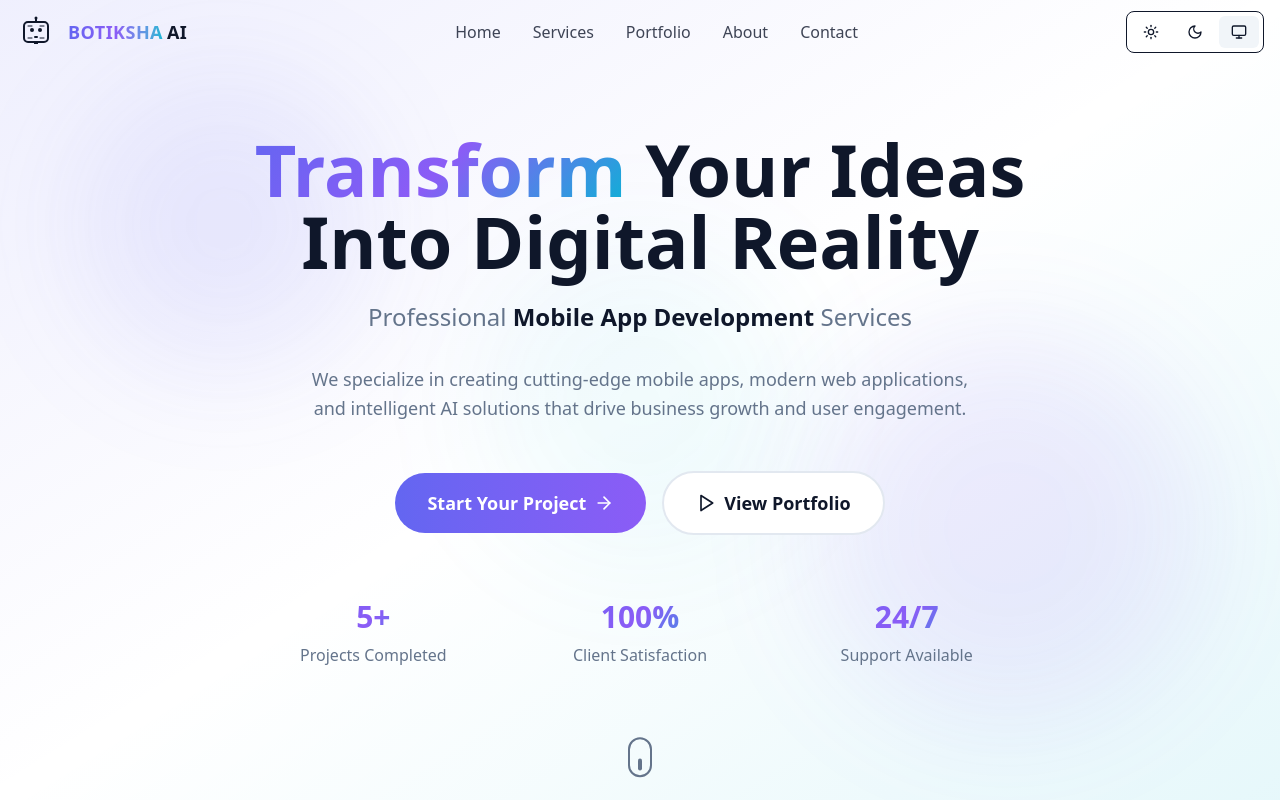
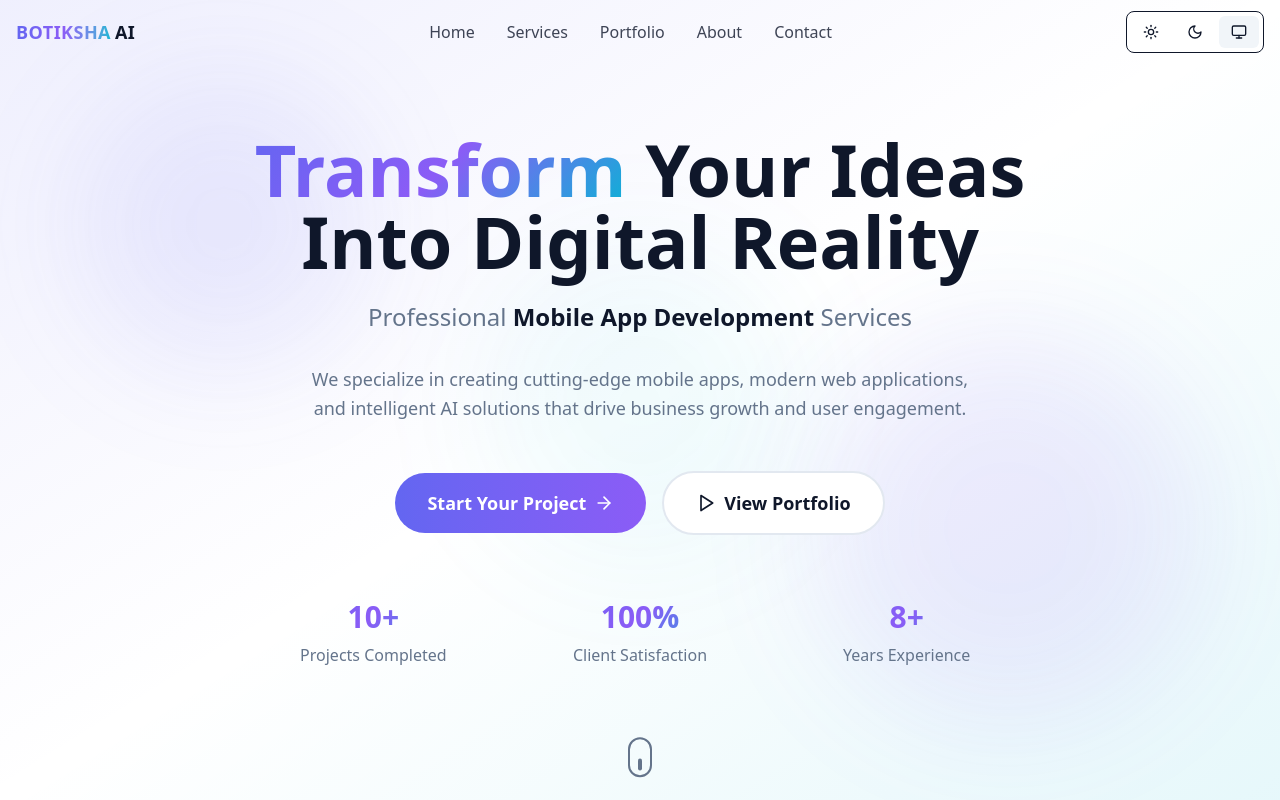
Before and after one commit to RajaKalavala/nextjs-cursor-template, a Next.js app: page / in a window 1280 px wide. Shown: the top 800 px of the page. Built offline with nearby package versions, Linux system fonts and the light colour scheme.

Commit message:
Update hero section

```diff
--- a/src/components/hero-section.tsx
+++ b/src/components/hero-section.tsx
@@ -109,7 +109,7 @@ export function HeroSection() {
             transition={{ duration: 0.8, delay: 0.8 }}
             className="grid grid-cols-1 md:grid-cols-3 gap-8 max-w-3xl mx-auto">
             <div className="text-center">
-              <div className="text-3xl font-bold gradient-text mb-2">5+</div>
+              <div className="text-3xl font-bold gradient-text mb-2">10+</div>
               <div className="text-muted-foreground">Projects Completed</div>
             </div>
             <div className="text-center">
@@ -117,8 +117,8 @@ export function HeroSection() {
               <div className="text-muted-foreground">Client Satisfaction</div>
             </div>
             <div className="text-center">
-              <div className="text-3xl font-bold gradient-text mb-2">24/7</div>
-              <div className="text-muted-foreground">Support Available</div>
+              <div className="text-3xl font-bold gradient-text mb-2">8+</div>
+              <div className="text-muted-foreground">Years Experience</div>
             </div>
           </motion.div>
         </div>
--- a/src/components/logo.tsx
+++ b/src/components/logo.tsx
@@ -11,96 +11,11 @@ export function Logo({ className, size = 'md' }: LogoProps) {
   const sizeClasses = {
     sm: 'h-8',
     md: 'h-10',
-    lg: 'h-12'
+    lg: 'h-12',
   }
 
   return (
-    <div className={cn('flex items-center gap-3', className)}>
-             {/* Robot Icon */}
-       <div className={cn('relative', sizeClasses[size])}>
-         <svg
-           viewBox="0 0 40 40"
-           className="w-full h-full"
-           fill="none"
-           xmlns="http://www.w3.org/2000/svg"
-         >
-           {/* Robot head */}
-           <rect
-             x="8"
-             y="10"
-             width="24"
-             height="20"
-             rx="4"
-             className="stroke-current"
-             strokeWidth="2"
-             fill="none"
-           />
-
-           {/* Robot eyes */}
-           <circle
-             cx="16"
-             cy="18"
-             r="2"
-             className="fill-current"
-           />
-           <circle
-             cx="24"
-             cy="18"
-             r="2"
-             className="fill-current"
-           />
-
-           {/* Robot mouth */}
-           <rect
-             x="18"
-             y="24"
-             width="4"
-             height="2"
-             rx="1"
-             className="fill-current"
-           />
-
-           {/* Robot antenna */}
-           <line
-             x1="20"
-             y1="10"
-             x2="20"
-             y2="6"
-             className="stroke-current"
-             strokeWidth="2"
-           />
-           <circle
-             cx="20"
-             cy="6"
-             r="1.5"
-             className="fill-current"
-           />
-
-           {/* Robot body connection */}
-           <rect
-             x="18"
-             y="30"
-             width="4"
-             height="2"
-             className="fill-current"
-           />
-
-           {/* Circuit pattern on head */}
-           <path
-             d="M12 14 L16 14 M28 14 L24 14"
-             className="stroke-current"
-             strokeWidth="1"
-             strokeLinecap="round"
-           />
-           <path
-             d="M12 26 L16 26 M28 26 L24 26"
-             className="stroke-current"
-             strokeWidth="1"
-             strokeLinecap="round"
-           />
-         </svg>
-       </div>
-
+    <div className={cn('flex items-center', className)}>
       {/* Text */}
       <div className="flex items-center">
         <span className="font-bold text-lg tracking-wide bg-gradient-to-r from-brand-primary via-brand-secondary to-brand-accent bg-clip-text text-transparent">
--- a/src/components/portfolio-section.tsx
+++ b/src/components/portfolio-section.tsx
@@ -149,40 +149,46 @@ const projects = [
   },
   {
     id: 4,
-    title: 'E-Commerce',
+    title: 'Dental Clinic Website',
     description:
-      'A fully featured, e-commerce web app with affiliate product integrations, discovery and seamless payment. Includes advanced search and personalized.',
-    image: '/images/ecommerce.jpg',
+      'Modern, responsive dental clinic website with appointment booking, patient portal, and online consultation features.',
+    image: '/images/dental-clinic.jpg',
     category: 'web',
-    technologies: ['Next.js', 'Stripe', 'PostgreSQL', 'Redis', 'AWS'],
+    technologies: [
+      'Next.js',
+      'TypeScript',
+      'Tailwind CSS',
+      'MongoDB',
+      'Stripe',
+    ],
     liveUrl: '#',
     githubUrl: '#',
     featured: true,
     details: {
       overview:
-        'A modern, full-featured e-commerce platform built with Next.js that provides seamless shopping experiences. The platform includes advanced product discovery, affiliate marketing integration, and robust payment processing.',
+        'A comprehensive dental clinic website designed to provide excellent patient experience with modern booking systems, patient portals, and telehealth capabilities. The platform streamlines appointment scheduling and enhances patient communication.',
       features: [
-        'Advanced product search with filters and recommendations',
-        'Secure payment processing with Stripe integration',
-        'Affiliate marketing system with commission tracking',
-        'Real-time inventory management and notifications',
-        'Personalized product recommendations using AI',
-        'Multi-language support and international shipping',
+        'Online appointment booking with real-time availability',
+        'Patient portal with medical history and treatment plans',
+        'Secure payment processing for treatments and consultations',
+        'Telehealth consultation scheduling and video calls',
+        'Responsive design optimized for all devices',
+        'Admin dashboard for clinic management and analytics',
       ],
       challenges: [
-        'Handling high traffic during peak shopping seasons',
-        'Implementing complex affiliate commission calculations',
-        'Ensuring secure payment processing and PCI compliance',
-        'Optimizing search performance for large product catalogs',
+        'Integrating complex appointment scheduling with clinic workflows',
+        'Ensuring HIPAA compliance for patient data security',
+        'Creating intuitive patient portal with medical information',
+        'Implementing secure payment processing for healthcare services',
       ],
       solutions: [
-        'Implemented Redis caching and CDN for performance',
-        'Built robust affiliate tracking system with real-time analytics',
-        "Used Stripe's secure payment infrastructure",
-        'Implemented Elasticsearch for fast product search',
+        'Built custom scheduling system with conflict resolution',
+        'Implemented end-to-end encryption and HIPAA-compliant data handling',
+        'Designed user-friendly patient portal with role-based access',
+        'Integrated Stripe with healthcare-specific payment workflows',
       ],
       impact:
-        'Increased conversion rates by 35% and reduced cart abandonment by 25%.',
+        'Reduced appointment booking time by 70% and increased patient satisfaction scores by 45%.',
     },
   },
   {
```
